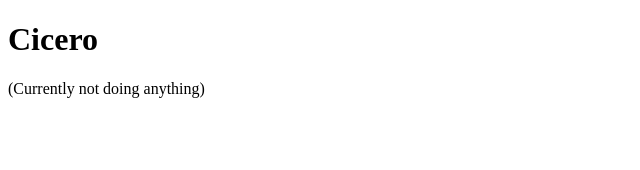
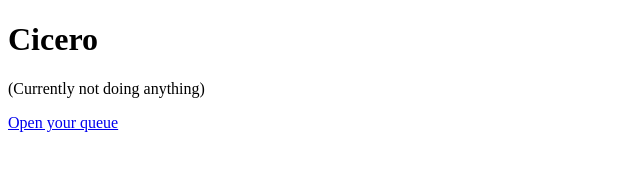
Before and after one commit to Cicero-ly/cicero-curator-extension, a browser extension: page index.html in a window 1280 px wide. Shown: the whole page, without its empty margins (0-640 px from the left). Drawn offline with Linux system fonts and the light colour scheme.

Commit message:
Add link to curator Retool

```diff
--- a/index.html
+++ b/index.html
@@ -15,6 +15,7 @@
 
   <h1>Cicero</h1>
   <p id="status_msg">(Currently not doing anything)</p>
+  <p><a href="https://cicero.retool.com/embedded/public/afd34a50-1c5e-4b27-a125-ad745495f281" target="_blank">Open your queue</a></p>
 
   <script src="js/app.js"></script>
 </body>
```
